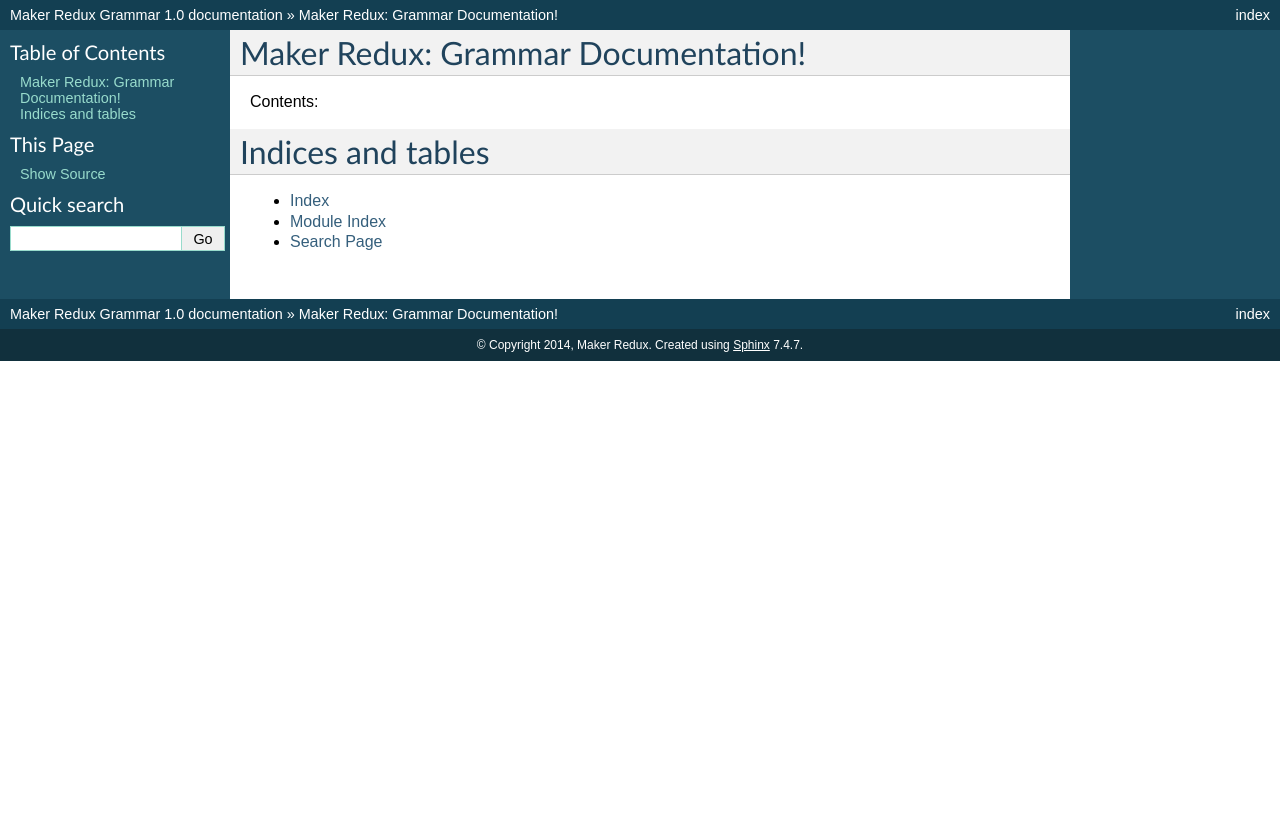
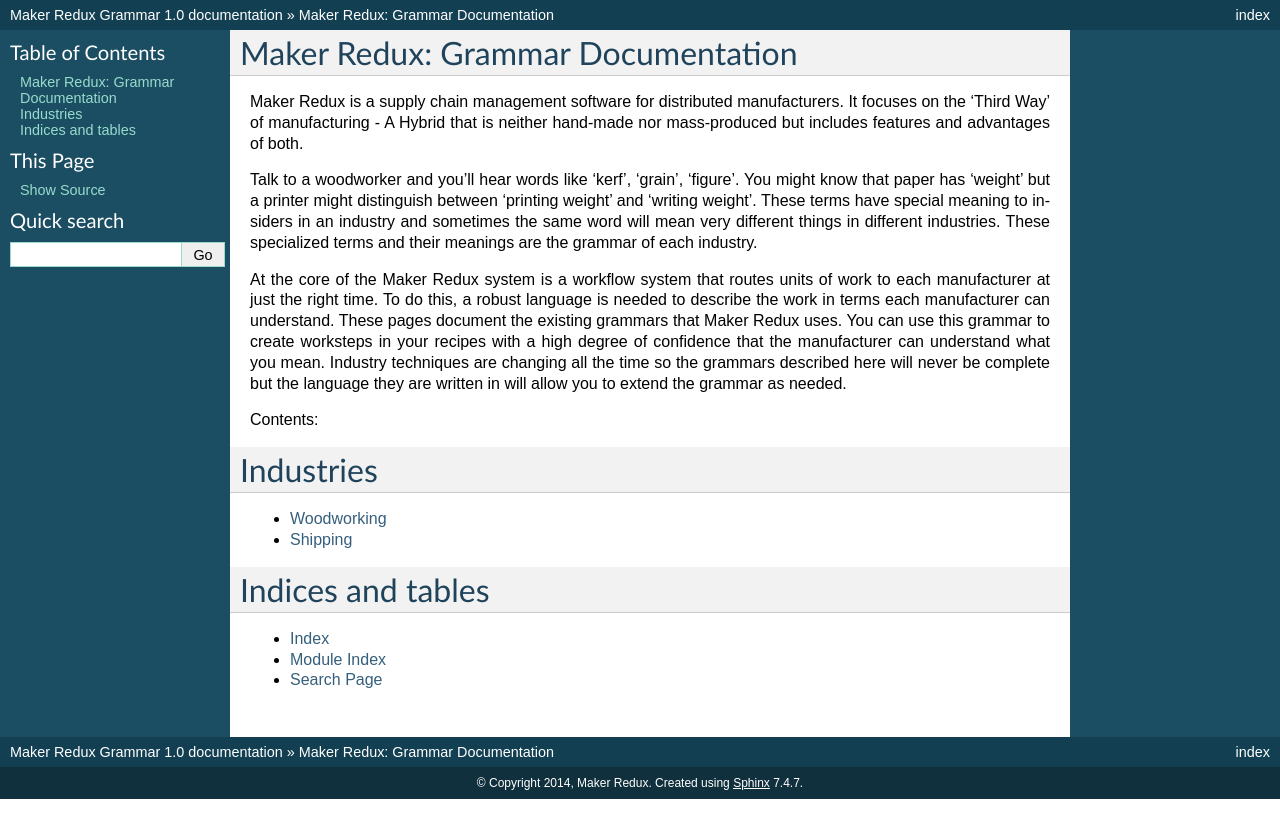
Before and after one commit to MakerReduxCorp/grammar, a Sphinx documentation site: the page built from docs/index.rst, in a window 1280 px wide. Shown: the top 838 px of the page. Built offline with Sphinx 7.4.7, drawn with Linux system fonts in a browser that asks for light colours.

Commit message:
Building a template What automatically generated documentation might look like

```diff
--- a/docs/index.rst
+++ b/docs/index.rst
@@ -3,8 +3,16 @@
    You can adapt this file completely to your liking, but it should at least
    contain the root `toctree` directive.
 
-Maker Redux: Grammar Documentation!
+Maker Redux: Grammar Documentation
 ===============================================
+
+Maker Redux is a supply chain management software for distributed manufacturers.  It focuses on the 'Third Way' of manufacturing  - A Hybrid that is neither hand-made nor mass-produced but includes features and advantages of both.
+
+Talk to a woodworker and you'll hear words like 'kerf', 'grain', 'figure'.  You might know that paper has 'weight' but a printer might distinguish between 'printing weight' and 'writing weight'.  These terms have special meaning to insiders in an industry and sometimes the same word will mean very different things in different industries.  These specialized terms and their meanings are the grammar of each industry.
+
+At the core of the Maker Redux system is a workflow system that routes units of work to each manufacturer at just the right time.  To do this, a robust language is needed to describe the work in terms each manufacturer can understand.  These pages document the existing grammars that Maker Redux uses. You can use this grammar to create worksteps in your recipes with a high degree of confidence that the manufacturer can understand what you mean.
+Industry techniques are changing all the time so the grammars described here will never be complete but the language they are written in will allow you to extend the grammar as needed.
+
 
 Contents:
 
@@ -13,6 +21,11 @@
 
 
 
+Industries
+==========
+* :doc:`woodworking`
+* :doc:`shipping`
+
 Indices and tables
 ==================
 
```
Also changed, not shown: docs/shipping.rst (added, +37 -0 lines), docs/woodworking.rst (added, +12 -0 lines), 3 other files.
